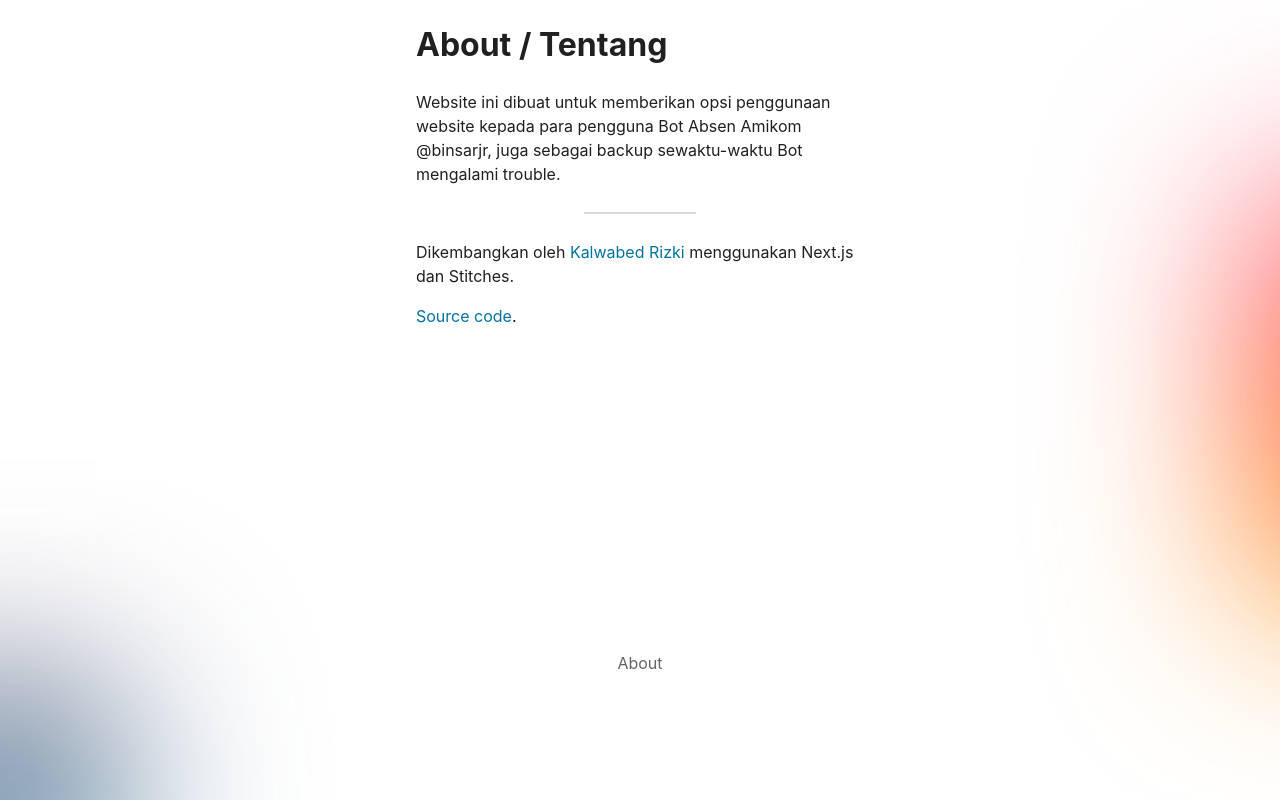
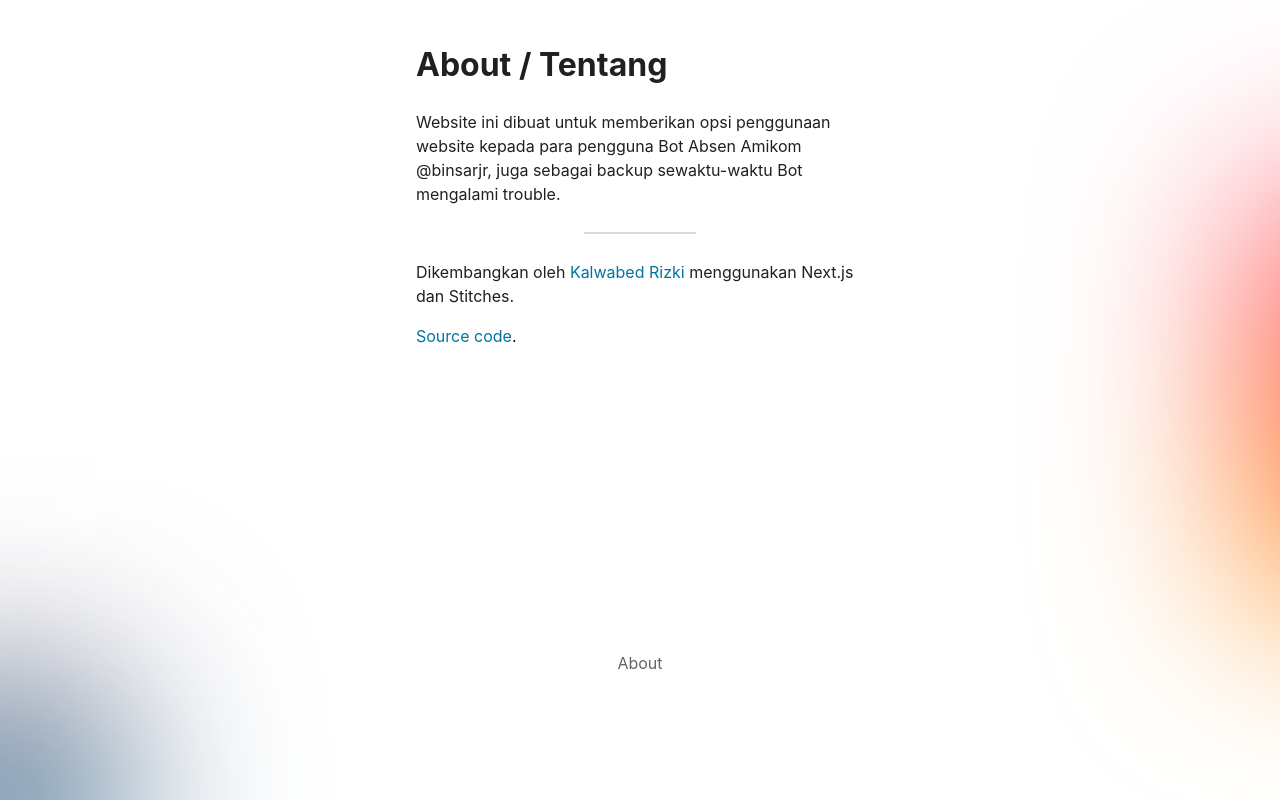
Before and after one commit to kalwabed/amikotwo, a Next.js app: page /about in a window 1280 px wide. Built offline with nearby package versions, Linux system fonts and the light colour scheme.

Commit message:
chore: add space between about title

```diff
--- a/src/pages/about.tsx
+++ b/src/pages/about.tsx
@@ -5,7 +5,7 @@ import { Box, Flex, Text } from '~components/ui'
 
 const AboutPage = () => {
   return (
-    <Container css={{ lineHeight: '$normal' }}>
+    <Container css={{ lineHeight: '$normal', mt: '20px' }}>
       <Flex css={{ flexDirection: 'column' }}>
         <Text as="h1" css={{ mb: '.3rem' }}>
           About / Tentang
```
